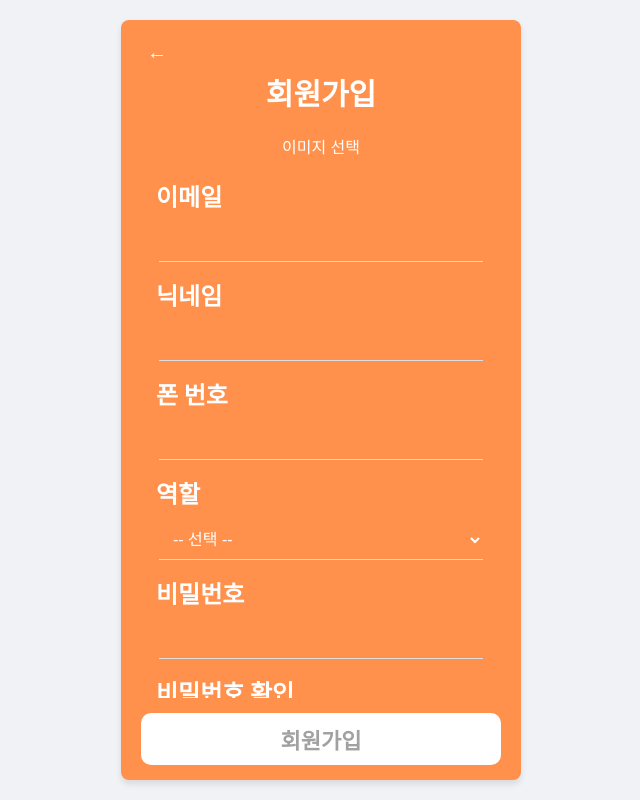
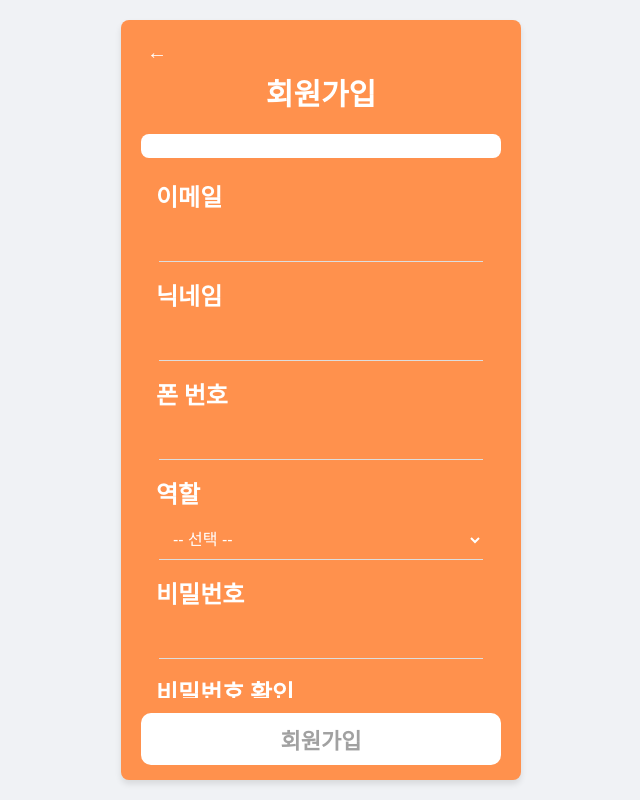
Before and after one commit to early-table-team/early-table-user, a React (Create React App) app: page /register in a window 1280 px wide. Shown: the whole page, without its empty margins (319-959 px from the left). Built offline with nearby package versions, Linux system fonts and the light colour scheme.

Commit message:
Feat : Update navigate to myinfo

```diff
--- a/src/pages/css/UpdateMyInfo.css
+++ b/src/pages/css/UpdateMyInfo.css
@@ -21,6 +21,10 @@
   max-width: 400px;
   overflow-y: scroll; /* 위아래 스크롤 가능 */
   scroll-behavior: smooth; /* 부드러운 스크롤 */
+}
+
+.register-preview-container{
+  background: white;
 }
 
 .inputs-container{
--- a/src/pages/user/MyPage.js
+++ b/src/pages/user/MyPage.js
@@ -68,7 +68,10 @@ const MyPage = ({ onEdit }) => {
         <div className="home">
           <div className="mypage-div">
             <h2 className="section-title">
-              {user.nickname}님 <button>화살표버튼</button>
+              {user.nickname}님
+              <button
+                onClick={() => navigate("/myinfo")}
+              >화살표버튼</button>
             </h2>
 
             <div>
```
Also changed, not shown: 1 other file (tests, documents, lock files or other folders).
